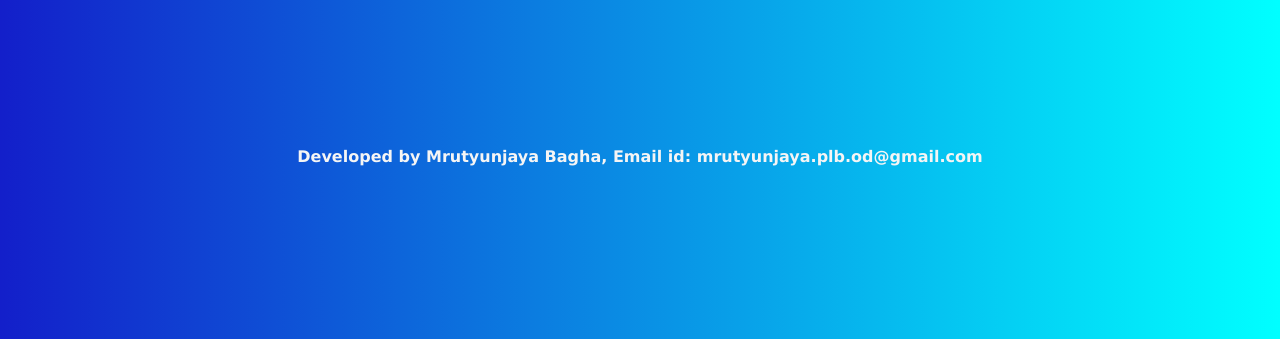
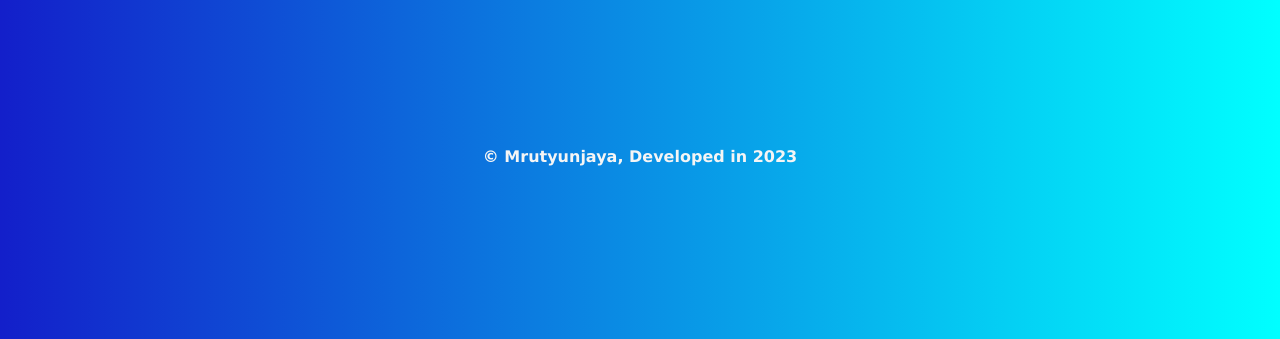
Before and after one commit to Mrutyu-mark-v/TTS-converter-, a plain HTML site: page index.html in a window 1280 px wide. Shown: the part 461-800 px from the top of the page. Drawn offline with Linux system fonts and the light colour scheme.

Commit message:
change copyright

```diff
--- a/index.html
+++ b/index.html
@@ -14,7 +14,7 @@
         <div class="lp_t">
              <h1>Text To Speech <span>Converter</span> </h1>
         </div>
-        <h6>Developed by Mrutyunjaya Bagha, Email id: mrutyunjaya.plb.od@gmail.com </h6>
+        <h6>© Mrutyunjaya, Developed in 2023</h6>
     </section>
    <script src="script.js"></script>
 </body>
```
Also changed, not shown: index_2.html (+1 -1 lines).
